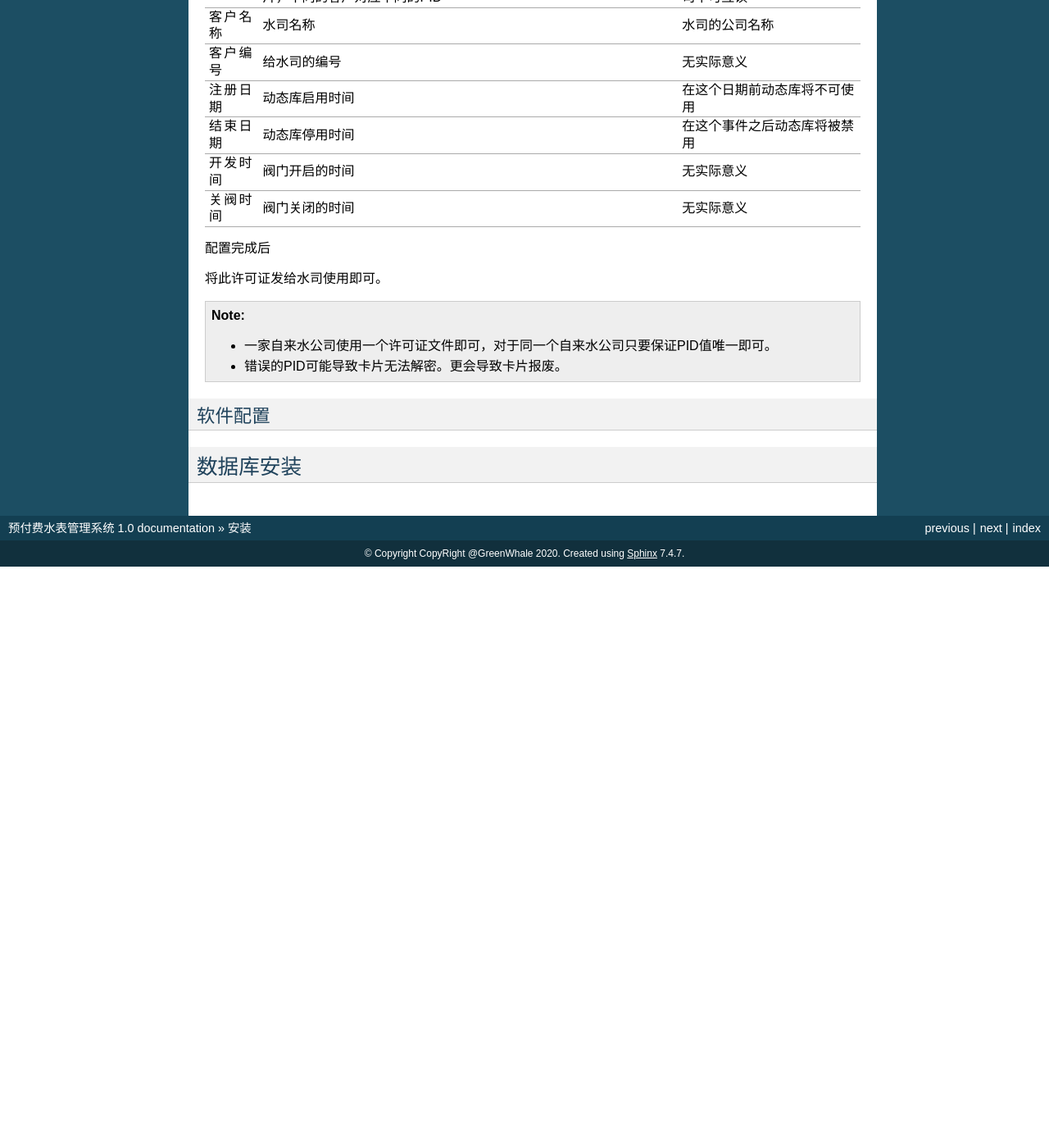
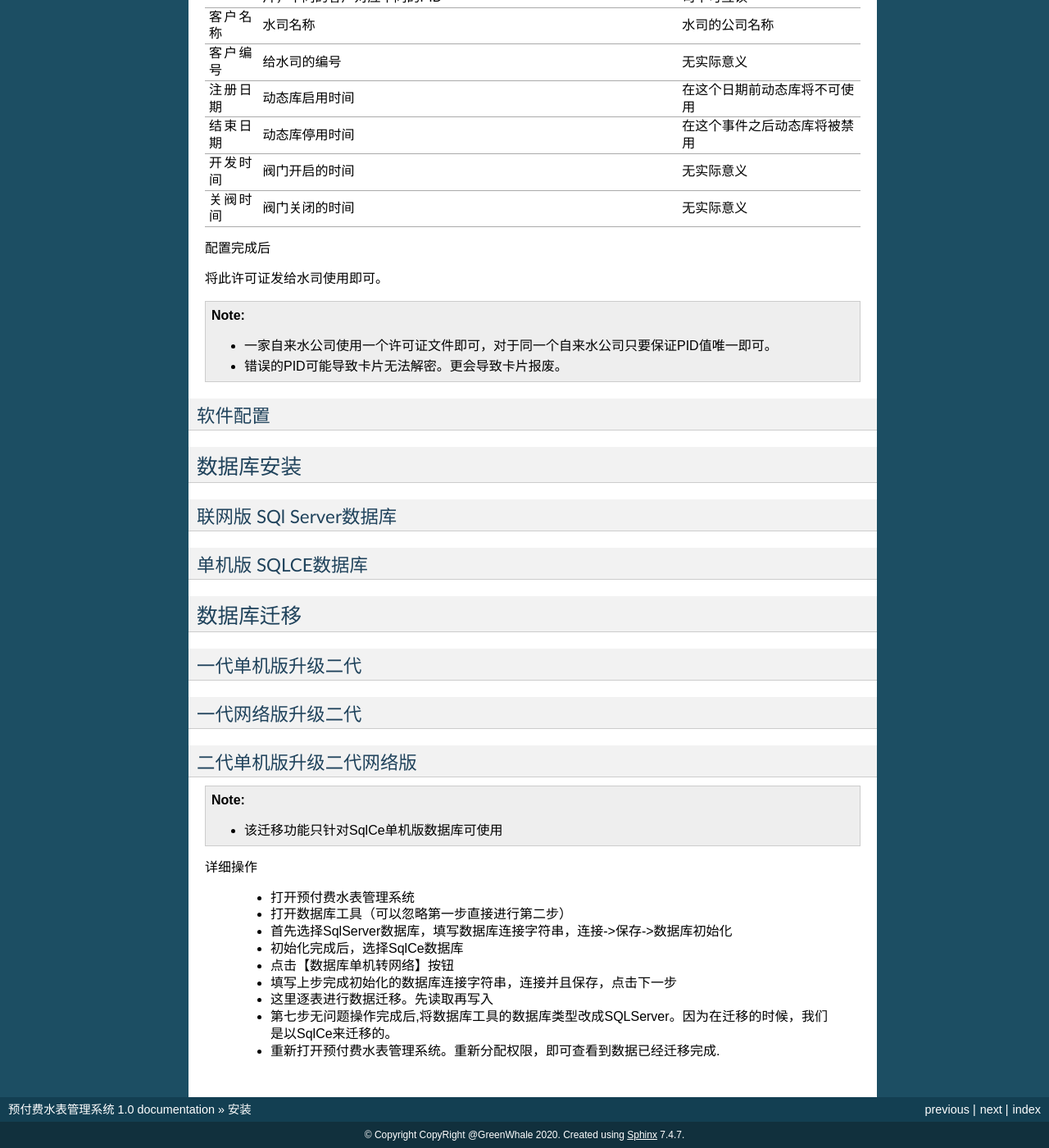
Before and after one commit to Witchie/Doc-PrepaidWaterMeterSystem, a Sphinx documentation site: the page built from docs/installation.rst, in a window 1280 px wide and 1400 px high, scrolled down 1030 px. Shown: the whole window at 82% size. Built offline with Sphinx 7.4.7, drawn with Linux system fonts in a browser that asks for light colours; before the commit the page ends 1721 px from its top, so only the background shows below that; some of the changed text lies outside the part shown.

Commit message:
重新提交

```diff
--- a/docs/index.rst
+++ b/docs/index.rst
@@ -1,7 +1,7 @@
 欢迎使用预付费水表管理系统
 ===============
 .. toctree::
-   :maxdepth: 2
+   :maxdepth: 3
    :glob:
 
    *
--- a/docs/installation.rst
+++ b/docs/installation.rst
@@ -58,3 +58,36 @@
 
 数据库安装
 ------------
+
+联网版 SQl Server数据库
+~~~~~~~~~~~~~~~
+
+单机版 SQLCE数据库
+~~~~~~~~~~~~~~~
+
+数据库迁移
+------------
+
+一代单机版升级二代
+~~~~~~~~~~~~~~~
+
+一代网络版升级二代
+~~~~~~~~~~~~~~~
+
+二代单机版升级二代网络版
+~~~~~~~~~~~~~~~
+
+.. note::
+    - 该迁移功能只针对SqlCe单机版数据库可使用
+
+详细操作
+
+    - 打开预付费水表管理系统
+    - 打开数据库工具（可以忽略第一步直接进行第二步）
+    - 首先选择SqlServer数据库，填写数据库连接字符串，连接->保存->数据库初始化
+    - 初始化完成后，选择SqlCe数据库
+    - 点击【数据库单机转网络】按钮
+    - 填写上步完成初始化的数据库连接字符串，连接并且保存，点击下一步
+    - 这里逐表进行数据迁移。先读取再写入
+    - 第七步无问题操作完成后,将数据库工具的数据库类型改成SQLServer。因为在迁移的时候，我们是以SqlCe来迁移的。
+    - 重新打开预付费水表管理系统。重新分配权限，即可查看到数据已经迁移完成.
```
